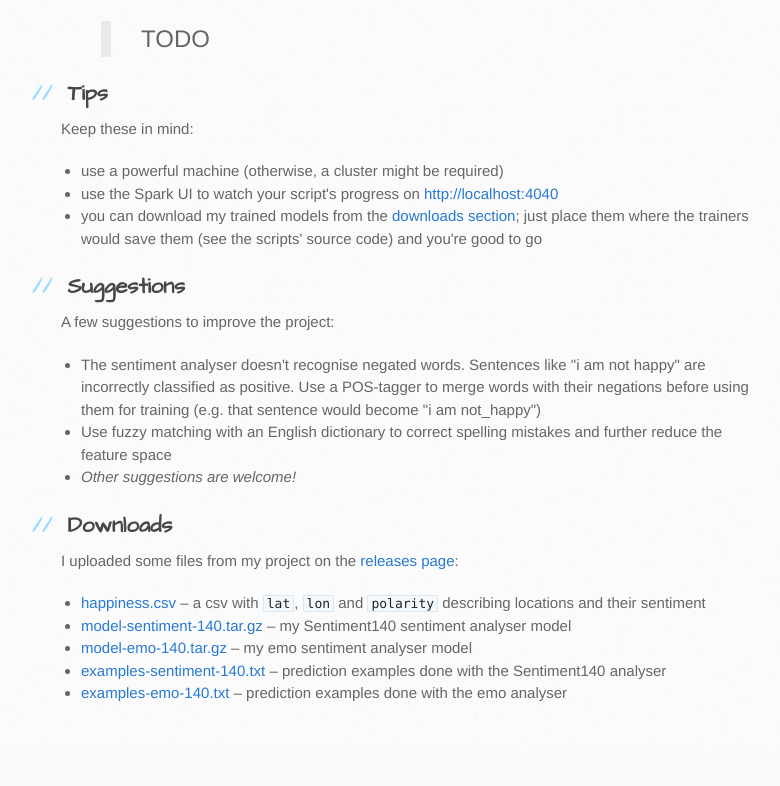
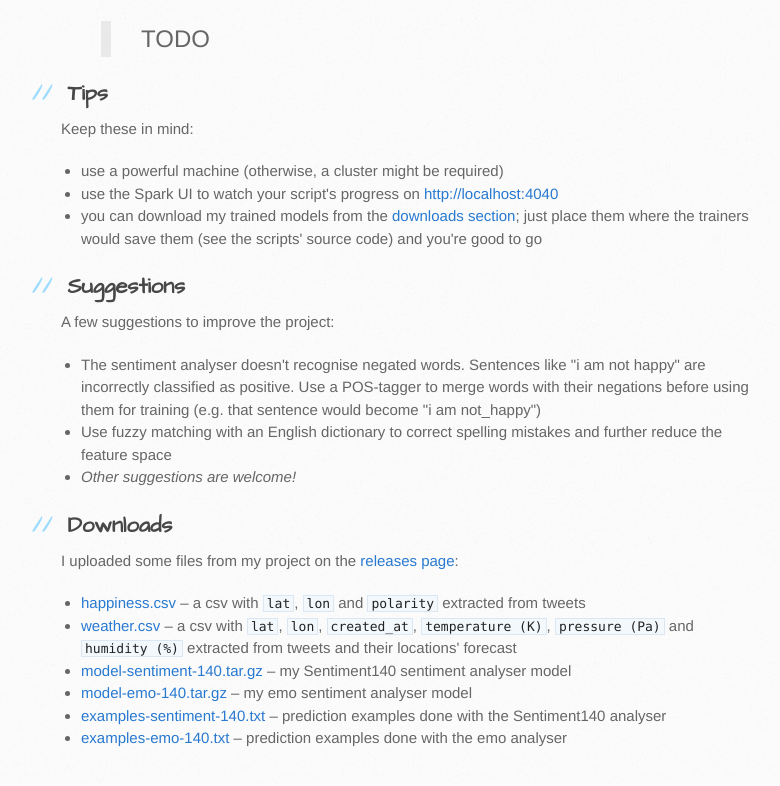
Before and after one commit to aluxian/Tweeather, a plain HTML site: page index.html in a window 1280 px wide. Shown: the part 7484-8270 px from the top of the page, without its empty margins (109-889 px from the left). Before the commit the page ends 8231 px from the top, so only its background shows below. Drawn offline with Linux system fonts and the light colour scheme.

```diff
--- a/index.html
+++ b/index.html
@@ -446,7 +446,9 @@ $ sbt submit-TwitterHoseFireRepl
 
 <ul>
 <li>
-<a href="https://github.com/Aluxian/Tweeather/releases/download/v1/happiness.csv">happiness.csv</a> – a csv with <code>lat</code>, <code>lon</code> and <code>polarity</code> describing locations and their sentiment</li>
+<a href="https://github.com/Aluxian/Tweeather/releases/download/v1/happiness.csv">happiness.csv</a> – a csv with <code>lat</code>, <code>lon</code> and <code>polarity</code> extracted from tweets</li>
+<li>
+<a href="https://github.com/Aluxian/Tweeather/releases/download/v1/weather.csv">weather.csv</a> – a csv with <code>lat</code>, <code>lon</code>, <code>created_at</code>, <code>temperature (K)</code>, <code>pressure (Pa)</code> and <code>humidity (%)</code> extracted from tweets and their locations' forecast</li>
 <li>
 <a href="https://github.com/Aluxian/Tweeather/releases/download/v1/model-sentiment-140.tar.gz">model-sentiment-140.tar.gz</a> – my Sentiment140 sentiment analyser model</li>
 <li>
```
Also changed, not shown: params.json (+1 -1 lines).
